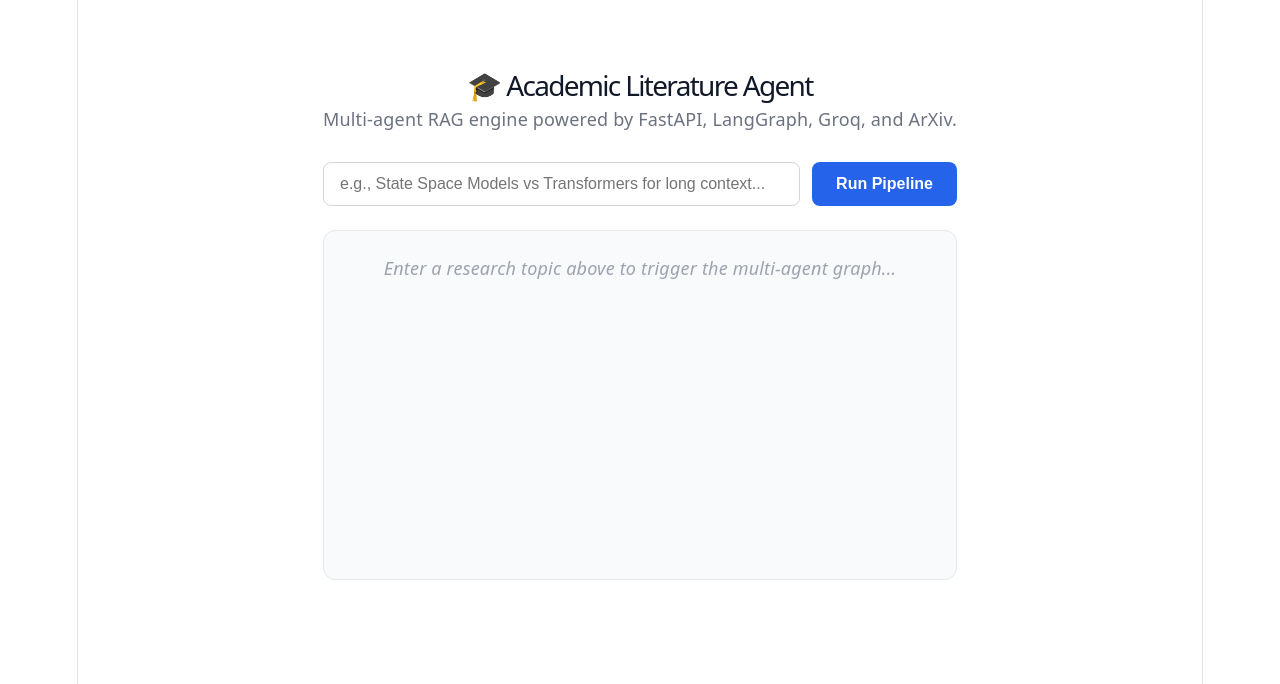
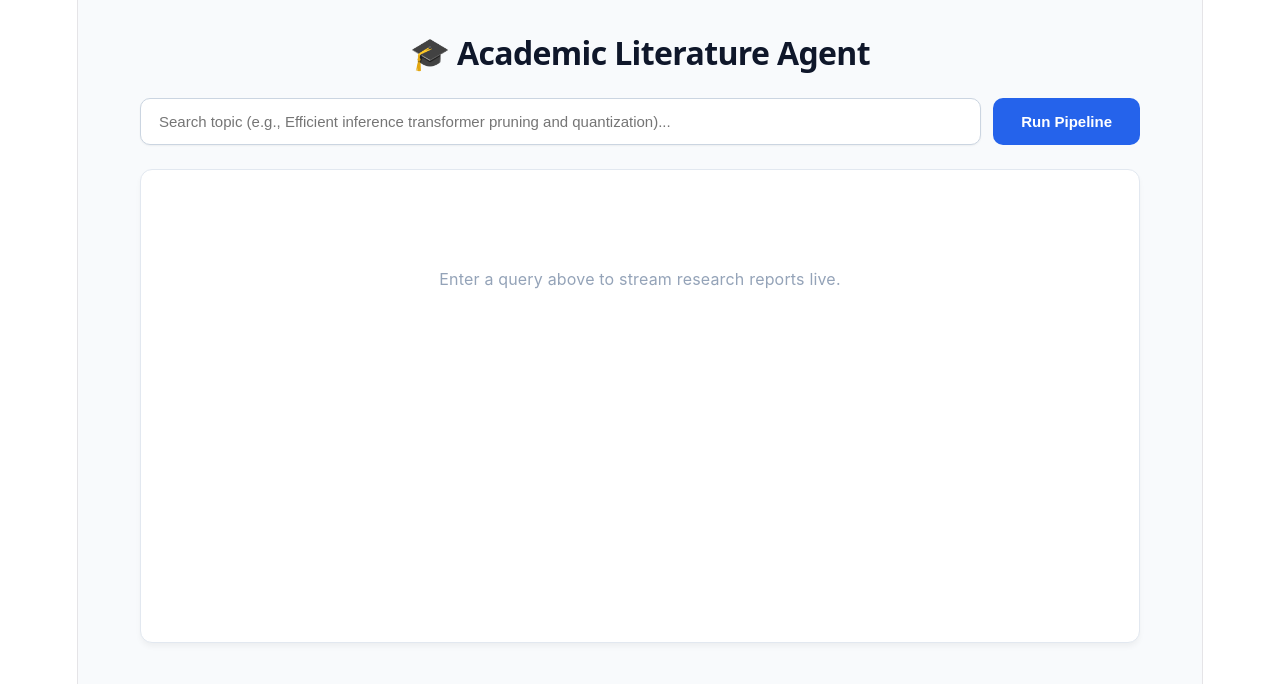
Before and after one commit to shajidislamc/Agentic-RAG-for-Academic-Literature, a React (Vite) app in the folder frontend/: page / in a window 1280 px wide. Shown: the top 684 px of the page. Built offline with nearby package versions, Linux system fonts and the light colour scheme.

Commit message:
Polish UI

```diff
--- a/frontend/package.json
+++ b/frontend/package.json
@@ -12,7 +12,8 @@
   "dependencies": {
     "react": "^19.2.8",
     "react-dom": "^19.2.8",
-    "react-markdown": "^10.1.0"
+    "react-markdown": "^10.1.0",
+    "remark-gfm": "^4.0.1"
   },
   "devDependencies": {
     "@eslint/js": "^10.0.1",
--- a/frontend/src/App.tsx
+++ b/frontend/src/App.tsx
@@ -1,5 +1,7 @@
+// frontend/src/App.tsx
 import React, { useState } from 'react';
 import ReactMarkdown from 'react-markdown';
+import remarkGfm from 'remark-gfm';
 import { useResearchStream } from './hooks/useResearchStream';
 
 export default function App() {
@@ -14,69 +16,136 @@
   };
 
   return (
-    <div style={{ maxWidth: '900px', margin: '40px auto', padding: '0 20px', fontFamily: 'system-ui, sans-serif' }}>
-      <header style={{ marginBottom: '30px' }}>
-        <h1 style={{ fontSize: '28px', color: '#111827', marginBottom: '8px' }}>🎓 Academic Literature Agent</h1>
-        <p style={{ color: '#6B7280', margin: 0 }}>Multi-agent RAG engine powered by FastAPI, LangGraph, Groq, and ArXiv.</p>
+    <div style={{ minHeight: '100vh', backgroundColor: '#F8FAFC', padding: '40px 20px', fontFamily: 'Inter, system-ui, sans-serif' }}>
+      <div style={{ maxWidth: '1000px', margin: '0 auto' }}>
+
+{/* Header */}
+<header style={{ textAlign: 'center', marginBottom: '32px' }}>
+  <h1 style={{ fontSize: '32px', fontWeight: 800, color: '#0F172A', margin: '0 0 8px 0', letterSpacing: '-0.02em' }}>
+    🎓 Academic Literature Agent
+  </h1>
 </header>
 
-      {/* Input Form */}
+        {/* Input Bar */}
         <form onSubmit={handleSubmit} style={{ display: 'flex', gap: '12px', marginBottom: '24px' }}>
           <input
             type="text"
             value={query}
             onChange={(e) => setQuery(e.target.value)}
-          placeholder="e.g., State Space Models vs Transformers for long context..."
+            placeholder="Search topic (e.g., Efficient inference transformer pruning and quantization)..."
             disabled={isStreaming}
             style={{
               flex: 1,
-            padding: '12px 16px',
-            fontSize: '16px',
-            borderRadius: '8px',
-            border: '1px solid #D1D5DB',
+              padding: '14px 18px',
+              fontSize: '15px',
+              borderRadius: '10px',
+              border: '1px solid #CBD5E1',
               outline: 'none',
+              boxShadow: '0 1px 2px rgba(0,0,0,0.05)',
             }}
           />
           <button
             type="submit"
             disabled={isStreaming || !query.trim()}
             style={{
-            padding: '12px 24px',
-            fontSize: '16px',
+              padding: '14px 28px',
+              fontSize: '15px',
               fontWeight: 600,
-            borderRadius: '8px',
+              borderRadius: '10px',
               border: 'none',
-            backgroundColor: isStreaming ? '#9CA3AF' : '#2563EB',
+              backgroundColor: isStreaming ? '#94A3B8' : '#2563EB',
               color: '#FFFFFF',
               cursor: isStreaming ? 'not-allowed' : 'pointer',
+              transition: 'background-color 0.2s',
             }}
           >
-          {isStreaming ? 'Searching...' : 'Run Pipeline'}
+            {isStreaming ? 'Running...' : 'Run Pipeline'}
           </button>
         </form>
 
-      {/* Agent Progress Banner */}
+        {/* Status Indicator */}
         {(status || currentNode) && (
-        <div style={{ padding: '16px', backgroundColor: '#EFF6FF', borderRadius: '8px', border: '1px solid #BFDBFE', marginBottom: '24px' }}>
-          <p style={{ margin: 0, color: '#1E40AF', fontWeight: 600 }}>{status}</p>
+          <div style={{
+            padding: '16px 20px',
+            backgroundColor: '#EFF6FF',
+            borderRadius: '10px',
+            border: '1px solid #BFDBFE',
+            marginBottom: '24px',
+            display: 'flex',
+            alignItems: 'center',
+            justifyContent: 'space-between'
+          }}>
+            <span style={{ color: '#1E40AF', fontWeight: 600, fontSize: '14px' }}>{status}</span>
             {currentNode && (
-            <p style={{ margin: '6px 0 0 0', color: '#1D4ED8', fontSize: '14px' }}>
-              Active Stage: <strong>{currentNode.toUpperCase()} AGENT</strong>
-            </p>
+              <span style={{
+                backgroundColor: '#DBEAFE',
+                color: '#1D4ED8',
+                padding: '4px 12px',
+                borderRadius: '20px',
+                fontSize: '12px',
+                fontWeight: 700,
+                letterSpacing: '0.05em'
+              }}>
+                STAGE: {currentNode.toUpperCase()}
+              </span>
             )}
           </div>
         )}
 
         {/* Streamed Research Report Output */}
-      <main style={{ padding: '24px', backgroundColor: '#F9FAFB', borderRadius: '12px', border: '1px solid #E5E7EB', minHeight: '300px' }}>
+        <main style={{
+          backgroundColor: '#FFFFFF',
+          borderRadius: '12px',
+          border: '1px solid #E2E8F0',
+          padding: '36px',
+          boxShadow: '0 4px 6px -1px rgba(0, 0, 0, 0.05)',
+          minHeight: '400px',
+          lineHeight: 1.7,
+          color: '#334155'
+        }}>
           {streamedText ? (
-          <ReactMarkdown>{streamedText}</ReactMarkdown>
+            <div className="markdown-body">
+              <ReactMarkdown remarkPlugins={[remarkGfm]}>{streamedText}</ReactMarkdown>
+            </div>
           ) : (
-          <p style={{ color: '#9CA3AF', fontStyle: 'italic', margin: 0 }}>
-            Enter a research topic above to trigger the multi-agent graph...
-          </p>
+            <div style={{ textAlign: 'center', padding: '60px 0', color: '#94A3B8' }}>
+              <p style={{ margin: 0, fontSize: '16px' }}>Enter a query above to stream research reports live.</p>
+            </div>
           )}
         </main>
       </div>
+
+{/* Global Markdown Styles */}
+      <style>{`
+        .markdown-body h1 { font-size: 24px; border-bottom: 2px solid #E2E8F0; padding-bottom: 8px; margin-top: 24px; color: #0F172A; }
+        .markdown-body h2 { font-size: 20px; margin-top: 20px; color: #1E293B; }
+        .markdown-body h3 { font-size: 16px; margin-top: 16px; color: #334155; }
+        .markdown-body p { margin-bottom: 16px; }
+        .markdown-body ul, .markdown-body ol { padding-left: 24px; margin-bottom: 16px; }
+        .markdown-body li { margin-bottom: 6px; }
+
+        /* Table Overflow & Scroll Containment */
+        .markdown-body table {
+          display: block;
+          width: 100%;
+          overflow-x: auto;
+          border-collapse: collapse;
+          margin: 20px 0;
+          font-size: 14px;
+        }
+        .markdown-body th, .markdown-body td {
+          border: 1px solid #CBD5E1;
+          padding: 10px 14px;
+          text-align: left;
+          min-width: 130px;
+          white-space: normal;
+        }
+        .markdown-body th { background-color: #F1F5F9; font-weight: 600; color: #0F172A; }
+        .markdown-body tr:nth-child(even) { background-color: #F8FAFC; }
+
+        .markdown-body code { background-color: #F1F5F9; padding: 2px 6px; border-radius: 4px; font-size: 13px; font-family: monospace; }
+        .markdown-body blockquote { border-left: 4px solid #2563EB; padding-left: 16px; margin: 16px 0; color: #475569; font-style: italic; }
+      `}</style>
+    </div>
   );
 }
--- a/frontend/src/hooks/useResearchStream.tsx
+++ b/frontend/src/hooks/useResearchStream.tsx
@@ -9,7 +9,7 @@
   const startResearch = async (query: string) => {
     setIsStreaming(true);
     setStreamedText('');
-    setStatus('Connecting to engine...');
+    setStatus('Initializing research graph...');
     setCurrentNode('');
 
     try {
@@ -39,15 +39,20 @@
 
             if (data.type === 'status') setStatus(data.content);
             if (data.type === 'node_start') setCurrentNode(data.node);
-            if (data.type === 'token') {
-              setStreamedText((prev) => prev + data.content);
+
+            // Filter out JSON state leaks and only accept stream tokens
+            if (data.type === 'token' && typeof data.content === 'string') {
+              const content = data.content;
+              if (!content.startsWith('[') && !content.startsWith('{')) {
+                setStreamedText((prev) => prev + content);
+              }
             }
           }
         }
       }
     } catch (err) {
       console.error('Streaming error:', err);
-      setStatus('Error connecting to research engine.');
+      setStatus('Error connecting to backend server.');
     } finally {
       setIsStreaming(false);
     }
```
Also changed, not shown: 1 other file (tests, documents, lock files or other folders). Lines whose indentation alone changed are shown as unchanged.
